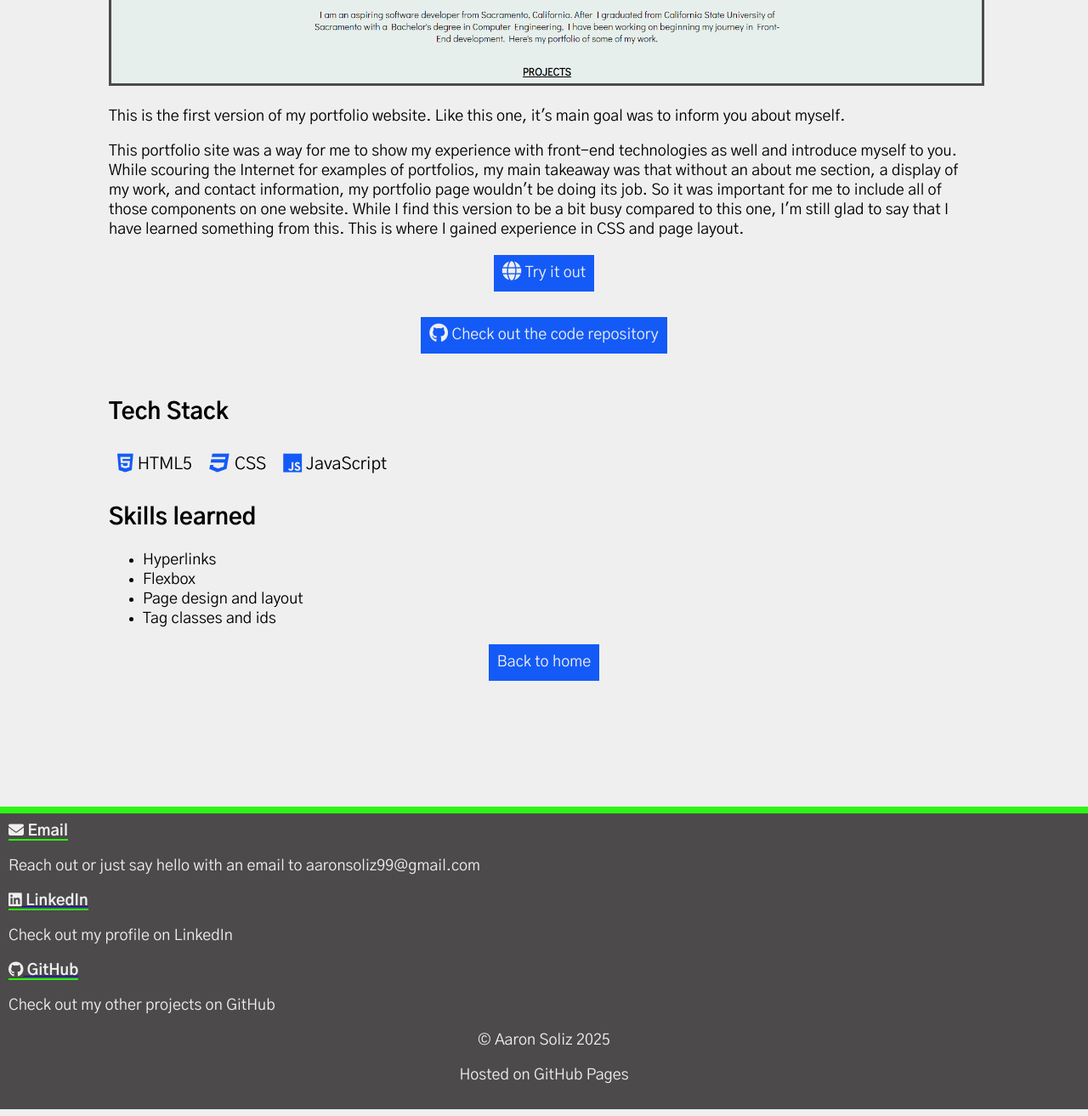
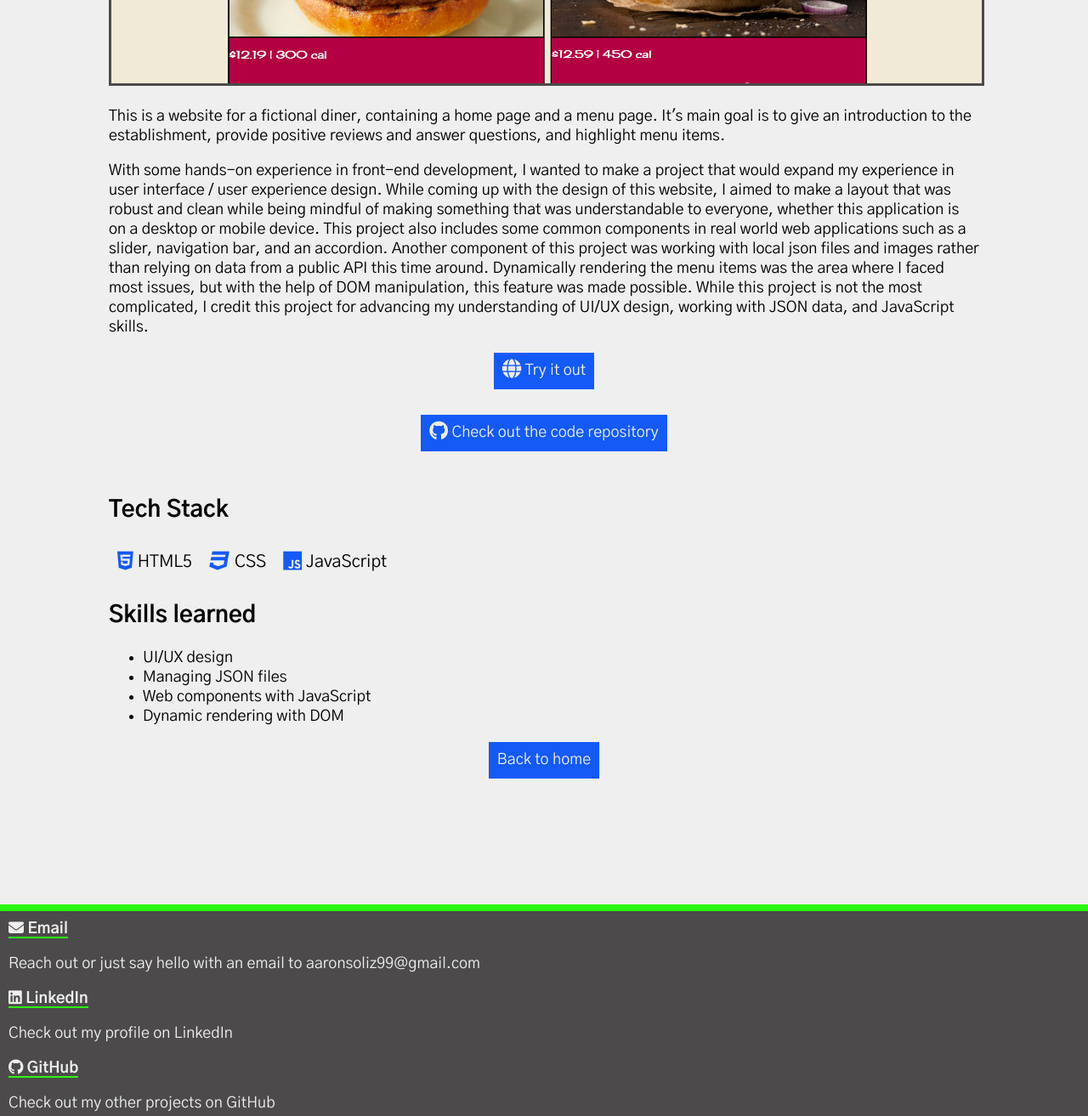
Before and after one commit to Aaron-Sol1z/aaron, a plain HTML site: page pages/projects/diner-website.html in a window 1280 px wide. Shown: the part 680-1993 px from the top of the page at 85% size. Drawn offline with Linux system fonts and the light colour scheme.

Commit message:
Replaced old project with diner website project

```diff
--- a/pages/projects/portfolio-version-one.html
+++ b/pages/projects/diner-website.html
@@ -21,28 +21,30 @@
         </nav>
     </header>
     <main>
-        <h1>Portfolio Version 1</h1>
+        <h1>Diner Website</h1>
         <div>
-            <img src="../../images/project-thumbnails/portfolio-version-one-thumbnail.png" alt="project thumbnail" style="width: 100%">
+            <img src="../../images/project-thumbnails/diner-menu-thumbnail.png" alt="project thumbnail" style="width: 100%">
         </div>
         <div class="description">
             <p>
-                This is the first version of my portfolio website. Like this one, it's main goal was to inform you about myself.
+                This is a website for a fictional diner, containing a home page and a menu page.
+                It's main goal is to give an introduction to the establishment, provide positive reviews and answer questions, and highlight menu items.
             </p>
             <p>
-                This portfolio site was a way for me to show my experience with front-end technologies as well and introduce myself to you.
-                While scouring the Internet for examples of portfolios, my main takeaway was that without an about me section, a display of my work, and contact information, my portfolio page wouldn't be doing its job.
-                So it was important for me to include all of those components on one website.
-                While I find this version to be a bit busy compared to this one, I'm still glad to say that I have learned something from this.
-                This is where I gained experience in CSS and page layout.
+                With some hands-on experience in front-end development, I wanted to make a project that would expand my experience in user interface / user experience design.
+                While coming up with the design of this website, I aimed to make a layout that was robust and clean while being mindful of making something that was understandable to everyone, whether this application is on a desktop or mobile device.
+                This project also includes some common components in real world web applications such as a slider, navigation bar, and an accordion.
+                Another component of this project was working with local json files and images rather than relying on data from a public API this time around.
+                Dynamically rendering the menu items was the area where I faced most issues, but with the help of DOM manipulation, this feature was made possible.
+                While this project is not the most complicated, I credit this project for advancing my understanding of UI/UX design, working with JSON data, and JavaScript skills.
             </p>
         </div>
         <div class="links">
             <div class="link-box">
-                <a href="https://aaron-sol1z.github.io/aaronsoliz/" title="Try it out" target="_blank" rel="noopener noreferrer"><span><i class="fa-solid fa-globe fa-lg"></i> Try it out</span></a>
+                <a href="https://aaron-sol1z.github.io/diner-website/" title="Try it out" target="_blank" rel="noopener noreferrer"><span><i class="fa-solid fa-globe fa-lg"></i> Try it out</span></a>
             </div>
             <div class="link-box">
-                <a href="https://github.com/Aaron-Sol1z/aaronsoliz" title="Code Repository" target="_blank" rel="noopener noreferrer"><span><i class="fa-brands fa-github fa-lg"></i> Check out the code repository</span></a>
+                <a href="https://github.com/Aaron-Sol1z/diner-website" title="Code Repository" target="_blank" rel="noopener noreferrer"><span><i class="fa-brands fa-github fa-lg"></i> Check out the code repository</span></a>
             </div>
         </div>
         <h2>Tech Stack</h2>
@@ -55,10 +57,10 @@
             <h2>Skills learned</h2>
             <div class="skills">
                 <ul>
-                    <li>Hyperlinks</li>
-                    <li>Flexbox</li>
-                    <li>Page design and layout</li>
-                    <li>Tag classes and ids</li>
+                    <li>UI/UX design</li>
+                    <li>Managing JSON files</li>
+                    <li>Web components with JavaScript</li>
+                    <li>Dynamic rendering with DOM</li>
                 </ul>
             </div>
         </div>
--- a/styles/about.css
+++ b/styles/about.css
@@ -130,6 +130,9 @@ footer{
     text-align: center;
     overflow: auto;
 }
+footer a{
+    text-decoration: none;
+}
 .footer-contact{
     text-align: left;
 }
--- a/styles/index.css
+++ b/styles/index.css
@@ -150,6 +150,9 @@ footer{
     text-align: center;
     overflow: auto;
 }
+footer a{
+    text-decoration: none;
+}
 .footer-contact{
     text-align: left;
 }
--- a/styles/project.css
+++ b/styles/project.css
@@ -112,6 +112,9 @@ footer{
     text-align: center;
     overflow: auto;
 }
+footer a{
+    text-decoration: none;
+}
 .contact{
     text-align: left;
 }
```
Also changed, not shown: index.html (+10 -10 lines), images/project-thumbnails/diner-menu-thumbnail-small.png (added), images/project-thumbnails/diner-menu-thumbnail.png (added).
